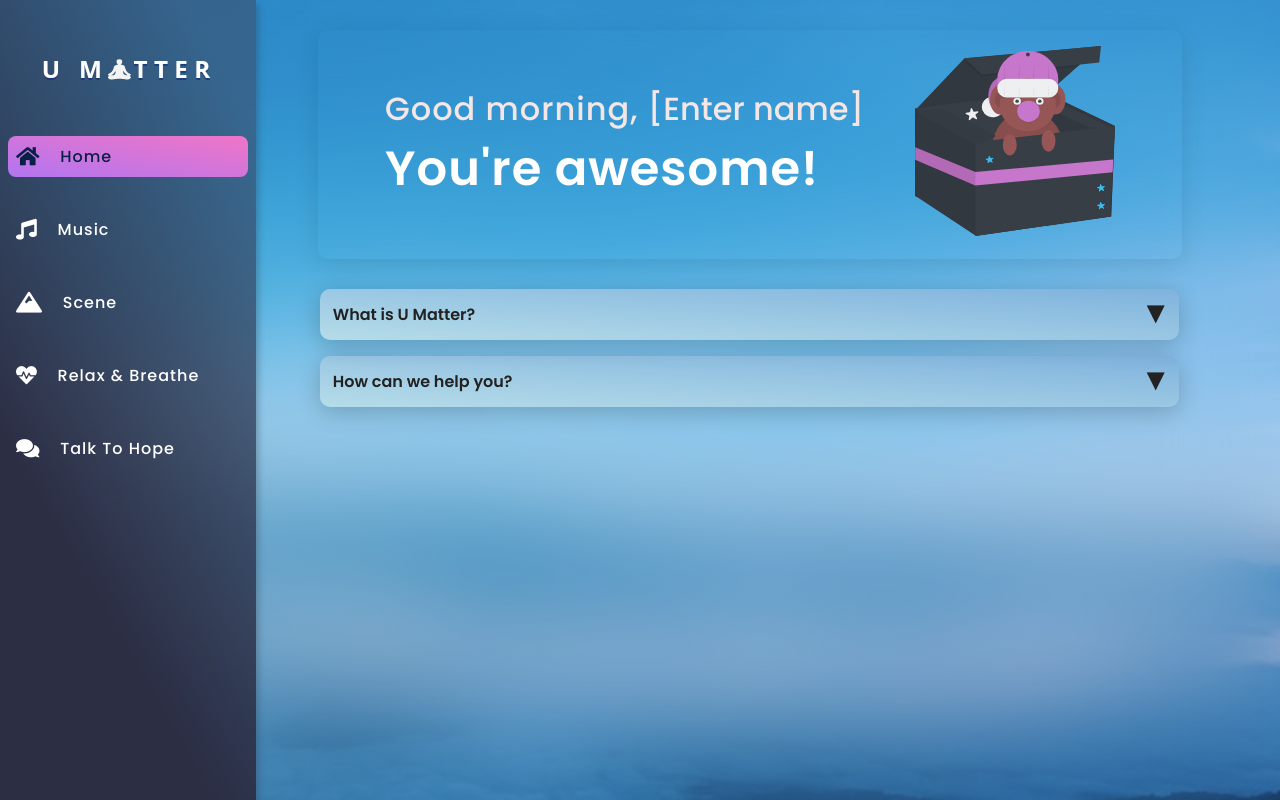
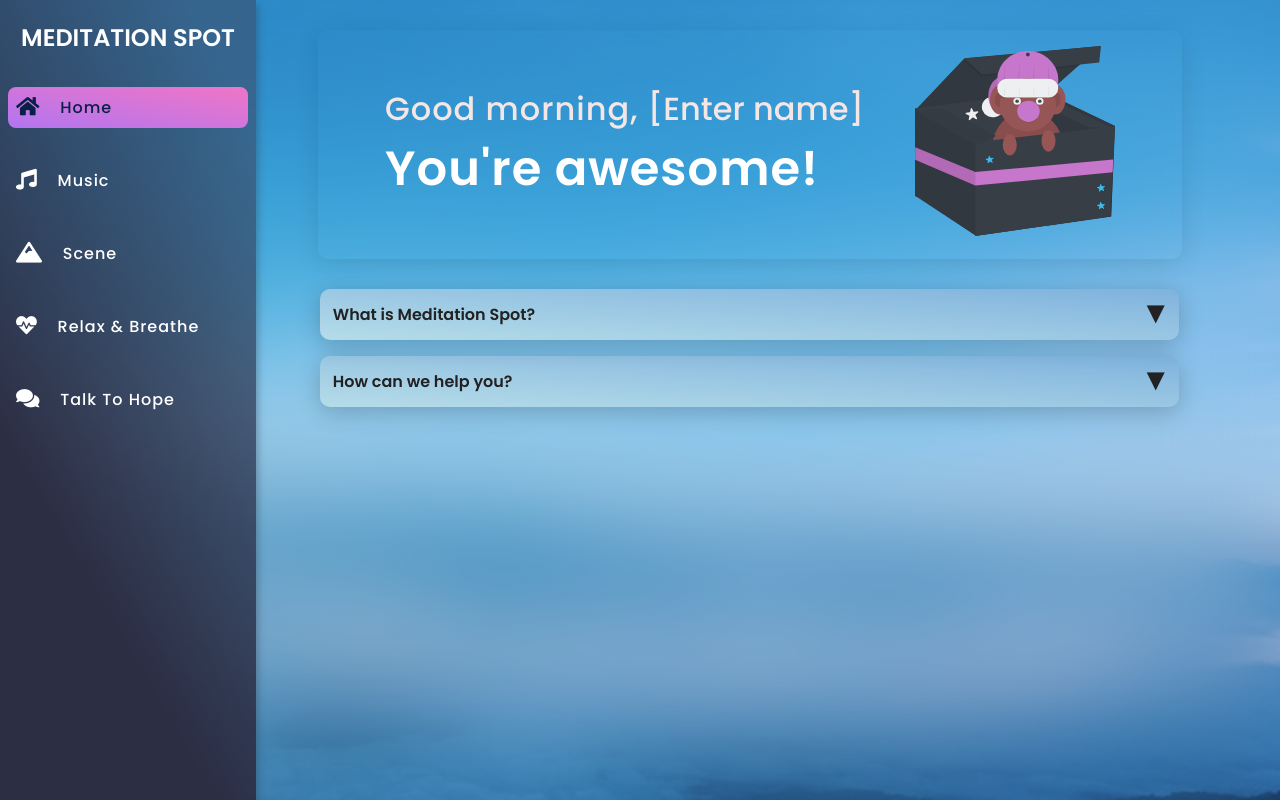
Before and after one commit to itsvanshchavda/Meditation-Project-Final, a PHP site: page / in a window 1280 px wide. Run offline with PHP 8.4, Linux system fonts and the light colour scheme.

Commit message:
Update titles in HTML files to reflect new app name

```diff
--- a/css/style.css
+++ b/css/style.css
@@ -5,6 +5,16 @@
   --semi-dark: #0f2952;
   --light: #fff;
   --link: #1e2ebd;
+}
+
+
+
+.heading{
+  font-size: 1.5rem;
+  text-align: center;
+  font-weight: 600;
+  color: var(--light);
+
 }
 
 /* preload */
@@ -171,9 +181,7 @@ a {
   flex-direction: column;
   justify-content: space-between;
 }
-.logo {
-  padding: 2rem 2rem 1rem 2rem;
-}
+
 .nav-links {
   flex: 1;
   margin-top: 2rem;
@@ -447,8 +455,8 @@ a {
   top: 0;
   left: 0;
   width: 100%;
-  padding: 10px 100px;
-  height: 3rem;
+   padding-top: 10px;
+  height: 4rem;
   display: flex;
   background: linear-gradient(
     240deg,
--- a/index.html
+++ b/index.html
@@ -25,7 +25,7 @@
       sizes="32x32"
       href="./images/icons/favicon.png"
     />
-    <title>U Matter | Home</title>
+    <title>Meditation Spot | Home</title>
   </head>
   <body>
     <div class="preload">
@@ -37,7 +37,7 @@
     </div>
     <nav class="nav-bar">
       <nav class="nav">
-        <img src="./images/home-img/logo.svg" alt="" class="logo" />
+        <h1 class="heading">MEDITATION SPOT</h1>
         <ul class="nav-links">
           <a href="index.html" class="nav-link active">
             <i class="fas fa-home nav-icon"></i>
@@ -68,9 +68,10 @@
     </nav>
     <!-- mobile-header -->
     <header class="header">
+
       <!-- mobile logo -->
       <div class="mobile-logo">
-        <img src="./images/home-img/logo.svg" alt="" />
+        <h1 class="heading">MEDITATION SPOT</h1>
       </div>
       <!-- menu -->
       <div class="menu">
@@ -105,7 +106,7 @@
 
         <a href="hope.html" class="mobile-nav-link">
           <i class="fas fa-comments mobile-nav-icon"></i>
-          <span class="mobile-nav-text">Talk  Hope</span>
+          <span class="mobile-nav-text">Talk Hope</span>
         </a>
       </ul>
     </nav>
@@ -151,12 +152,13 @@
 
       <div class="accordion">
         <button type="button" class="accordion-button">
-          What is U Matter?
+          What is Meditation Spot?
         </button>
         <div class="accordion-content">
           <p>
-            <b>U matter</b> is a meditation and relaxation app that designed to
-            take you some moment to relax and breathe. <b>U Matter</b>
+            <b>Meditation Spot</b> is a meditation and relaxation app that
+            designed to take you some moment to relax and breathe.
+            <b>Meditation Spot</b>
             mission is to help you find your inner peace and improve your mental
             health.
           </p>
@@ -169,11 +171,11 @@
         </button>
         <div class="accordion-content">
           <p>
-            <b>U Matter</b> helps you to relax your body and mind with
+            <b>Meditation Spot</b> helps you to relax your body and mind with
             meditation music, nature scenery with sounds, an AI voice asistant
             to talk to and breathing exercises to help you cope with your stress
-            and anxiety. <b>U Matter</b> can help you to let go of the busy
-            mind, and relax your body.
+            and anxiety. <b>Meditation Spot</b> can help you to let go of the
+            busy mind, and relax your body.
             <a href="#" class="modal-btn">See more</a>
           </p>
         </div>
@@ -220,7 +222,6 @@
         <i class="fas fa-times close-btn"></i>
       </div>
 
-
       <!-- modal mobile -->
       <div class="modal-container-mobile">
         <div class="modal">
@@ -244,7 +245,9 @@
         <div class="modal">
           <div class="card-modal card home-card-modal" id="breathe-modal">
             <div class="modal-text">
-              <a class="a_text" style="margin-left: 20px;"  href="./relax.html">Breathing Exercise</a>
+              <a class="a_text" style="margin-left: 20px" href="./relax.html"
+                >Breathing Exercise</a
+              >
               <p>Guides you through the breathing exercise.</p>
             </div>
           </div>
@@ -253,7 +256,9 @@
         <div class="modal">
           <div class="card-modal card home-card-modal" id="ai-modal">
             <div class="modal-text">
-              <a class="a_text" style="margin-left: 55px;" href="./hope.html">Talk to Hope</a>
+              <a class="a_text" style="margin-left: 55px" href="./hope.html"
+                >Talk to Hope</a
+              >
               <p>An AI that always here to talk and to listen.</p>
             </div>
           </div>
--- a/js/hope.js
+++ b/js/hope.js
@@ -736,7 +736,7 @@ function chatbotvoice(message) {
   }
   if (message.includes("you matter")) {
     speech.text =
-      "U matter is a meditation and relaxation app that designed to take you some moment to relax and breathe. U Matter mission is to help you find your inner peace and improve your mental health.";
+      "Meditaion Spot is a meditation and relaxation app that designed to take you some moment to relax and breathe. Meditation Spot mission is to help you find your inner peace and improve your mental health.";
   }
 
   // bye
--- a/music.html
+++ b/music.html
@@ -20,7 +20,7 @@
       sizes="32x32"
       href="./images/icons/favicon.png"
     />
-    <title>U Matter | Music</title>
+    <title>Meditation Spot | Music</title>
   </head>
   <body id="music-body">
     <div class="preload">
@@ -32,7 +32,7 @@
     </div>
     <nav class="nav-bar">
       <nav class="nav">
-        <img src="./images/home-img/logo.svg" alt="" class="logo" />
+        <!-- <img src="./images/home-img/logo.png" alt="" class="logo" /> -->
         <ul class="nav-links">
           <a href="index.html" class="nav-link">
             <i class="fas fa-home nav-icon"></i>
@@ -65,7 +65,7 @@
     <header class="header mobile-music-header">
       <!-- mobile logo -->
       <div class="mobile-logo">
-        <img src="./images/home-img/logo.svg" alt="" />
+<h1 class="heading">MEDITATION SPOT</h1>
       </div>
       <!-- menu -->
       <div class="menu">
--- a/relax.html
+++ b/relax.html
@@ -20,7 +20,7 @@
       sizes="32x32"
       href="./images/icons/favicon.png"
     />
-    <title>U Matter | Relax & Breathe</title>
+    <title>Meditation Spot | Relax & Breathe</title>
   </head>
   <body id="relax-body">
     <div class="preload">
@@ -32,7 +32,7 @@
     </div>
     <nav class="nav-bar">
       <nav class="nav">
-        <img src="./images/home-img/logo.svg" alt="" class="logo" />
+        <img src="./images/home-img/logo.png" alt="" class="logo" />
         <ul class="nav-links">
           <a href="index.html" class="nav-link">
             <i class="fas fa-home nav-icon"></i>
@@ -65,7 +65,7 @@
     <header class="header mobile-music-header">
       <!-- mobile logo -->
       <div class="mobile-logo">
-        <img src="./images/home-img/logo.svg" alt="" />
+<h1 class="heading">MEDITATION SPOT</h1>
       </div>
       <!-- menu -->
       <div class="menu">
--- a/relax/4-7-8-breathing.html
+++ b/relax/4-7-8-breathing.html
@@ -20,7 +20,7 @@
       sizes="32x32"
       href="../images/icons/favicon.png"
     />
-    <title>U Matter | 4-7-8 Technique</title>
+    <title>Meditation Spot | 4-7-8 Technique</title>
   </head>
   <body id="relax-body">
     <div class="preload">
--- a/relax/breathing.html
+++ b/relax/breathing.html
@@ -20,7 +20,7 @@
       sizes="32x32"
       href="../images/icons/favicon.png"
     />
-    <title>U Matter | Deep Breathing</title>
+    <title>Meditation Spot | Deep Breathing</title>
   </head>
   <body id="relax-body">
     <div class="preload">
--- a/scene.html
+++ b/scene.html
@@ -20,7 +20,7 @@
       sizes="32x32"
       href="./images/icons/favicon.png"
     />
-    <title>U Matter | Scene</title>
+    <title>Meditation Spot | Scene</title>
   </head>
   <body id="scene-body">
     <div class="preload">
@@ -32,7 +32,7 @@
     </div>
     <nav class="nav-bar">
       <nav class="nav">
-        <img src="./images/home-img/logo.svg" alt="" class="logo" />
+        <img src="./images/home-img/logo.png" alt="" class="logo" />
         <ul class="nav-links">
           <a href="index.html" class="nav-link">
             <i class="fas fa-home nav-icon"></i>
@@ -65,7 +65,7 @@
     <header class="header mobile-music-header">
       <!-- mobile logo -->
       <div class="mobile-logo">
-        <img src="./images/home-img/logo.svg" alt="" />
+<h1 class="heading">MEDITATION SPOT</h1>
       </div>
       <!-- menu -->
       <div class="menu">
```
Also changed, not shown: hope.html (+4 -4 lines), README.MD (deleted), images/home-img/logo.png (added), images/home-img/logo.svg (deleted).
